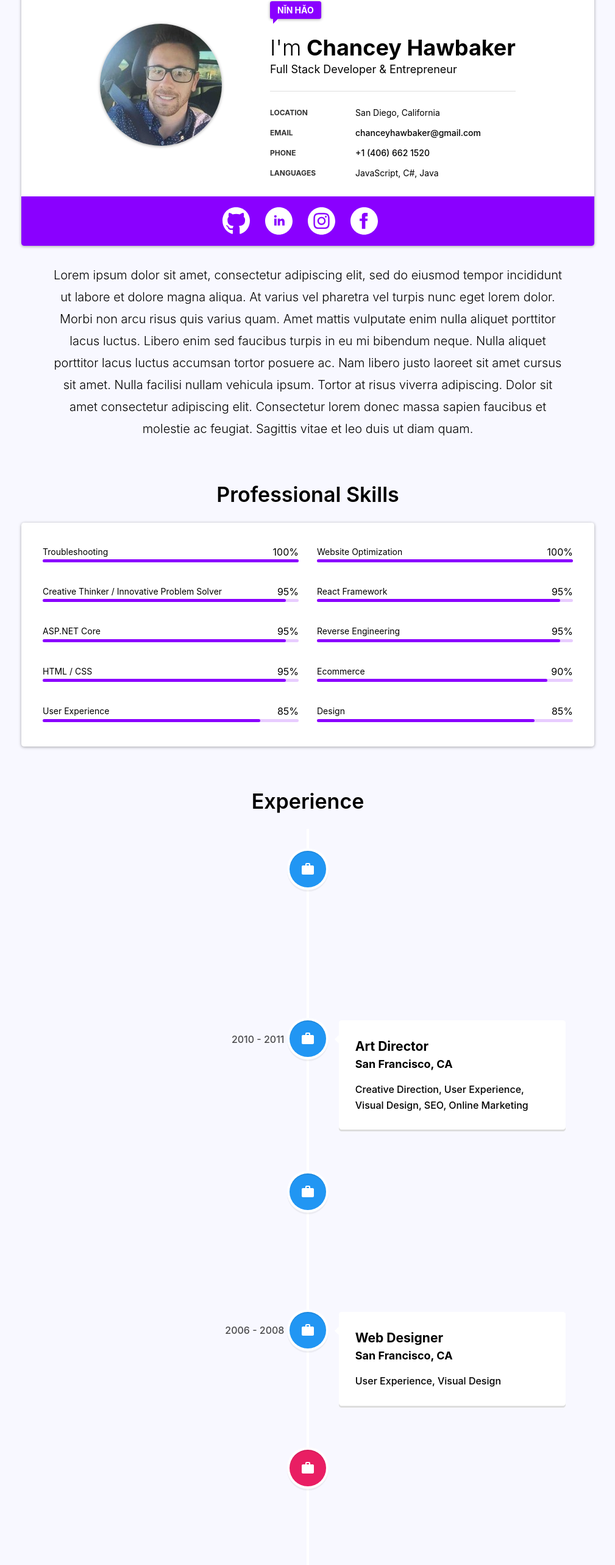
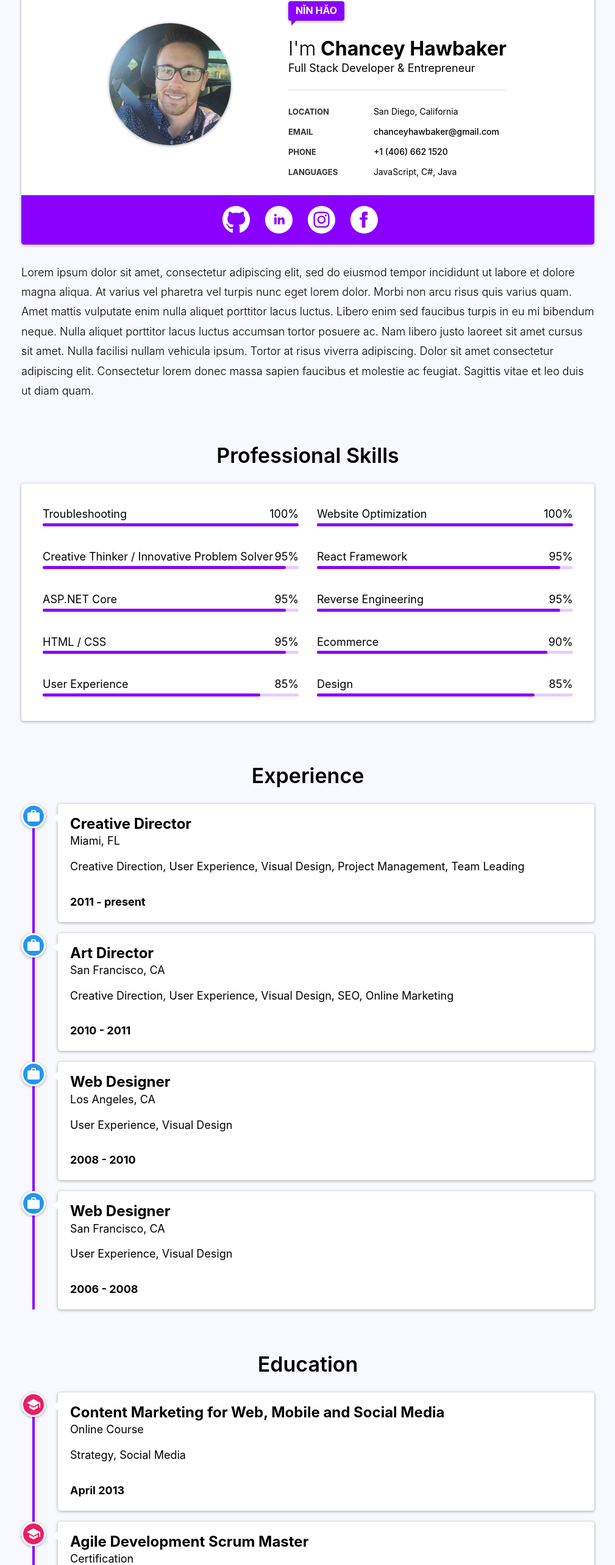
Before and after one commit to chancity/resume, a React (Create React App) app: page / in a window 1280 px wide. Shown: the part 178-2744 px from the top of the page at 61% size, without its empty margins (135-1144 px from the left). Built offline with nearby package versions, Linux system fonts and the light colour scheme.

Commit message:
Added Education section

```diff
--- a/package.json
+++ b/package.json
@@ -75,6 +75,7 @@
     "preloadImages": true,
     "inlineCss": true,
     "http2PushManifest": true,
+    "headless": false,
     "puppeteerArgs": [
       "--no-sandbox",
       "--disable-setuid-sandbox"
--- a/scripts/screenshots.js
+++ b/scripts/screenshots.js
@@ -4,5 +4,6 @@ run({
 	destination: "build/screenshots",
 	saveAs: "png",
 	puppeteerArgs: ["--no-sandbox", "--disable-setuid-sandbox"],
-	inlineCss: true
+	inlineCss: true,
+	headless:false
 });
--- a/src/components/About.js
+++ b/src/components/About.js
@@ -28,7 +28,7 @@ const AboutInfo = styled.div`
     margin-bottom: 25px;
     border-bottom: 1px solid #dedede;
     h1{
-		font-size: 36px;
+		font-size: xx-large;
 	    line-height: 1.1;
 	    font-weight: 700;
 	    margin-bottom: 5px;
@@ -39,7 +39,7 @@ const AboutInfo = styled.div`
 	}
 
 	h2{
-	    font-size: 18px;
+	    font-size: large;
 	    font-weight: 400;
 	    line-height: 1.1;
 	    margin-bottom: 0;
@@ -70,7 +70,7 @@ const AboutListTitle = styled.strong`
     width: 140px;
     float: left;
     color: #333333;
-    font-size: 12px;
+    font-size: small;
     font-weight: 700;
     line-height: 20px;
     text-transform: uppercase;
@@ -135,7 +135,7 @@ const AboutPreWord = styled.div`
     span {
     	background-color: #8a00ff;
 	    color: #fff;
-	    font-size: 14px;
+	    font-size: medium;
 	    font-weight: 700;
 	    line-height: 1.1;
 	    display: inline-block;
--- /dev/null
+++ b/src/components/Education.js
@@ -0,0 +1,54 @@
+import React from 'react';
+import {ReactComponent as SchoolSvg} from "../assets/img/layout/school.svg";
+import {VerticalTimeline, VerticalTimelineElement} from 'react-vertical-timeline-component';
+import '../timeline.scss'
+
+import {Section, SectionTitle} from "./Shared";
+
+
+
+export const Education = () => (
+	<Section id={'education'}>
+		<SectionTitle>
+			Education
+		</SectionTitle>
+		<VerticalTimeline animate={false} layout={'1-column'}>
+			<VerticalTimelineElement
+				className="vertical-timeline-element--education"
+				date="April 2013"
+				iconStyle={{ background: 'rgb(233, 30, 99)', color: '#fff' }}
+				icon={<SchoolSvg />}
+			>
+				<h3 className="vertical-timeline-element-title">Content Marketing for Web, Mobile and Social Media</h3>
+				<h4 className="vertical-timeline-element-subtitle">Online Course</h4>
+				<p>
+					Strategy, Social Media
+				</p>
+			</VerticalTimelineElement>
+			<VerticalTimelineElement
+				className="vertical-timeline-element--education"
+				date="November 2012"
+				iconStyle={{ background: 'rgb(233, 30, 99)', color: '#fff' }}
+				icon={<SchoolSvg />}
+			>
+				<h3 className="vertical-timeline-element-title">Agile Development Scrum Master</h3>
+				<h4 className="vertical-timeline-element-subtitle">Certification</h4>
+				<p>
+					Creative Direction, User Experience, Visual Design
+				</p>
+			</VerticalTimelineElement>
+			<VerticalTimelineElement
+				className="vertical-timeline-element--education"
+				date="2002 - 2006"
+				iconStyle={{ background: 'rgb(233, 30, 99)', color: '#fff' }}
+				icon={<SchoolSvg />}
+			>
+				<h3 className="vertical-timeline-element-title">Bachelor of Science in Interactive Digital Media Visual Imaging</h3>
+				<h4 className="vertical-timeline-element-subtitle">Bachelor Degree</h4>
+				<p>
+					Creative Direction, Visual Design
+				</p>
+			</VerticalTimelineElement>
+		</VerticalTimeline>
+	</Section>
+);
--- a/src/components/Experience.js
+++ b/src/components/Experience.js
@@ -1,7 +1,5 @@
 import React from 'react';
 import {ReactComponent as WorkSvg} from "../assets/img/layout/work.svg";
-import {ReactComponent as SchoolSvg} from "../assets/img/layout/school.svg";
-import {ReactComponent as StarSvg} from "../assets/img/layout/star.svg";
 import {VerticalTimeline, VerticalTimelineElement} from 'react-vertical-timeline-component';
 import '../timeline.scss'
 
@@ -14,11 +12,9 @@ export const Experience = () => (
 		<SectionTitle>
 			Experience
 		</SectionTitle>
-		<VerticalTimeline>
+		<VerticalTimeline animate={false} layout={'1-column'}>
 			<VerticalTimelineElement
 				className="vertical-timeline-element--work"
-				contentStyle={{background: 'rgb(33, 150, 243)', color: '#fff'}}
-				contentArrowStyle={{borderRight: '7px solid  rgb(33, 150, 243)'}}
 				date="2011 - present"
 				iconStyle={{background: 'rgb(33, 150, 243)', color: '#fff'}}
 				icon={<WorkSvg/>}
@@ -65,47 +61,6 @@ export const Experience = () => (
 					User Experience, Visual Design
 				</p>
 			</VerticalTimelineElement>
-			<VerticalTimelineElement
-				className="vertical-timeline-element--education"
-				date="April 2013"
-				iconStyle={{background: 'rgb(233, 30, 99)', color: '#fff'}}
-				icon={<WorkSvg/>}
-			>
-				<h3 className="vertical-timeline-element-title">Content Marketing for Web, Mobile and Social Media</h3>
-				<h4 className="vertical-timeline-element-subtitle">Online Course</h4>
-				<p>
-					Strategy, Social Media
-				</p>
-			</VerticalTimelineElement>
-			<VerticalTimelineElement
-				className="vertical-timeline-element--education"
-				date="November 2012"
-				iconStyle={{background: 'rgb(233, 30, 99)', color: '#fff'}}
-				icon={<SchoolSvg/>}
-			>
-				<h3 className="vertical-timeline-element-title">Agile Development Scrum Master</h3>
-				<h4 className="vertical-timeline-element-subtitle">Certification</h4>
-				<p>
-					Creative Direction, User Experience, Visual Design
-				</p>
-			</VerticalTimelineElement>
-			<VerticalTimelineElement
-				className="vertical-timeline-element--education"
-				date="2002 - 2006"
-				iconStyle={{background: 'rgb(233, 30, 99)', color: '#fff'}}
-				icon={<SchoolSvg/>}
-			>
-				<h3 className="vertical-timeline-element-title">Bachelor of Science in Interactive Digital Media Visual
-					Imaging</h3>
-				<h4 className="vertical-timeline-element-subtitle">Bachelor Degree</h4>
-				<p>
-					Creative Direction, Visual Design
-				</p>
-			</VerticalTimelineElement>
-			<VerticalTimelineElement
-				iconStyle={{background: 'rgb(16, 204, 82)', color: '#fff'}}
-				icon={<StarSvg/>}
-			/>
 		</VerticalTimeline>
 	</Section>
 );
--- a/src/components/Shared.js
+++ b/src/components/Shared.js
@@ -37,13 +37,11 @@ export const SectionBox = styled.div`
 `;
 
 export const SectionBlurbs = styled.div`
-    font-size: 20px;
     font-weight: 300;
     line-height: 1.8;
-    text-align: center;
+    text-align: left;
     margin-top: 30px;
-    padding-left: 5%;
-    padding-right: 5%;
+
 
     p {
     	margin: 0 0 25px 0;
--- a/src/components/Skills.js
+++ b/src/components/Skills.js
@@ -35,7 +35,7 @@ const BarTitle = styled.span`
 `;
 
 const BarData = styled.span`
-	font-size: 16px;
+
     position: absolute;
     right: 0;
     top: 0;
@@ -43,7 +43,7 @@ const BarData = styled.span`
 `;
 
 const BarInfo = styled.div`
-    font-size: 14px;
+
     line-height: 1.1;
     padding-right: 40px;
 `;
--- a/src/timeline.scss
+++ b/src/timeline.scss
@@ -3,11 +3,11 @@
 }
 
 .vertical-timeline {
-	width: 95%;
 	max-width: 1170px;
 	margin: 0 auto;
 	position: relative;
-	padding: 2em 0
+	padding: 0;
+	color:black;
 }
 
 .vertical-timeline::after {
@@ -23,13 +23,13 @@
 	left: 18px;
 	height: 100%;
 	width: 4px;
-	background: #fff
+	background: #8a00ff;
+
+
 }
 
 @media only screen and (min-width: 1170px) {
-	.vertical-timeline.vertical-timeline--two-columns {
-		width: 90%
-	}
+
 	.vertical-timeline.vertical-timeline--two-columns:before {
 		left: 50%;
 		margin-left: -2px
@@ -61,7 +61,7 @@
 
 @media only screen and (min-width: 1170px) {
 	.vertical-timeline-element {
-		margin: 4em 0
+		margin: 1em 0
 	}
 	.vertical-timeline-element:first-child {
 		margin-top: 0
@@ -78,7 +78,8 @@
 	width: 40px;
 	height: 40px;
 	border-radius: 50%;
-	box-shadow: 0 0 0 4px #fff, inset 0 2px 0 rgba(0, 0, 0, .08), 0 3px 0 4px rgba(0, 0, 0, .05)
+	border: 3px solid #fff;
+	box-shadow: 0 1px 6px rgba(0,0,0,0.12), 0 1px 4px rgba(0,0,0,0.24);
 }
 
 .vertical-timeline-element-icon svg {
@@ -134,8 +135,8 @@
 	margin-left: 60px;
 	background: #fff;
 	border-radius: .25em;
-	padding: 1em;
-	box-shadow: 0 3px 0 #ddd
+	padding: 20px;
+	box-shadow: 0 1px 6px rgba(0,0,0,0.12), 0 1px 4px rgba(0,0,0,0.24);
 }
 
 .vertical-timeline-element--no-children .vertical-timeline-element-content {
@@ -154,13 +155,12 @@
 }
 
 .vertical-timeline-element-content .vertical-timeline-element-date, .vertical-timeline-element-content p {
-	font-size: 13px;
-	font-size: .8125rem;
-	font-weight: 500
+
 }
 
 .vertical-timeline-element-content .vertical-timeline-element-date {
-	display: inline-block
+	display: inline-block;
+	font-weight: bold;
 }
 
 .vertical-timeline-element-content p {
@@ -169,17 +169,23 @@
 }
 
 .vertical-timeline-element-title {
-	margin: 0
+	font-size: x-large;
+	line-height: 1.1;
+	font-weight: 700;
+	margin-bottom: 5px;
+	margin-top: 0;
 }
 
 .vertical-timeline-element-subtitle {
-	margin: 0
+	font-size: large;
+	font-weight: 400;
+	line-height: 1.1;
+	margin-bottom: 0;
 }
 
 .vertical-timeline-element-content .vertical-timeline-element-date {
 	float: left;
-	padding: .8em 0;
-	opacity: .7
+	padding-top: 1.6em;
 }
 
 .vertical-timeline-element-content-arrow {
@@ -190,7 +196,7 @@
 	height: 0;
 	width: 0;
 	border: 7px solid transparent;
-	border-right: 7px solid #fff
+	border-right: 7px solid #fff;
 }
 
 .vertical-timeline-element--no-children .vertical-timeline-element-content-arrow {
@@ -199,16 +205,13 @@
 
 @media only screen and (min-width: 768px) {
 	.vertical-timeline-element-content h2 {
-		font-size: 20px;
-		font-size: 1.25rem
+
 	}
 	.vertical-timeline-element-content p {
-		font-size: 16px;
-		font-size: 1rem
+
 	}
 	.vertical-timeline-element-content .vertical-timeline-element-date {
-		font-size: 14px;
-		font-size: .875rem
+
 	}
 }
 
@@ -228,8 +231,6 @@
 		width: 100%;
 		left: 124%;
 		top: 6px;
-		font-size: 16px;
-		font-size: 1rem
 	}
 	.vertical-timeline--two-columns .vertical-timeline-element.vertical-timeline-element--right .vertical-timeline-element-content, .vertical-timeline--two-columns .vertical-timeline-element:nth-child(even):not(.vertical-timeline-element--left) .vertical-timeline-element-content {
 		float: right
--- a/src/views/Home.js
+++ b/src/views/Home.js
@@ -4,6 +4,7 @@ import {About} from "../components/About";
 import {Body} from "../components/layout/Body";
 import {Skills} from "../components/Skills";
 import {Experience} from "../components/Experience";
+import {Education} from "../components/Education";
 
 
 export default () => (
@@ -18,5 +19,6 @@ export default () => (
 		<About/>
 		<Skills/>
 		<Experience/>
+		<Education/>
 	</Body>
 );
```
Also changed, not shown: 1 other file (tests, documents, lock files or other folders).
